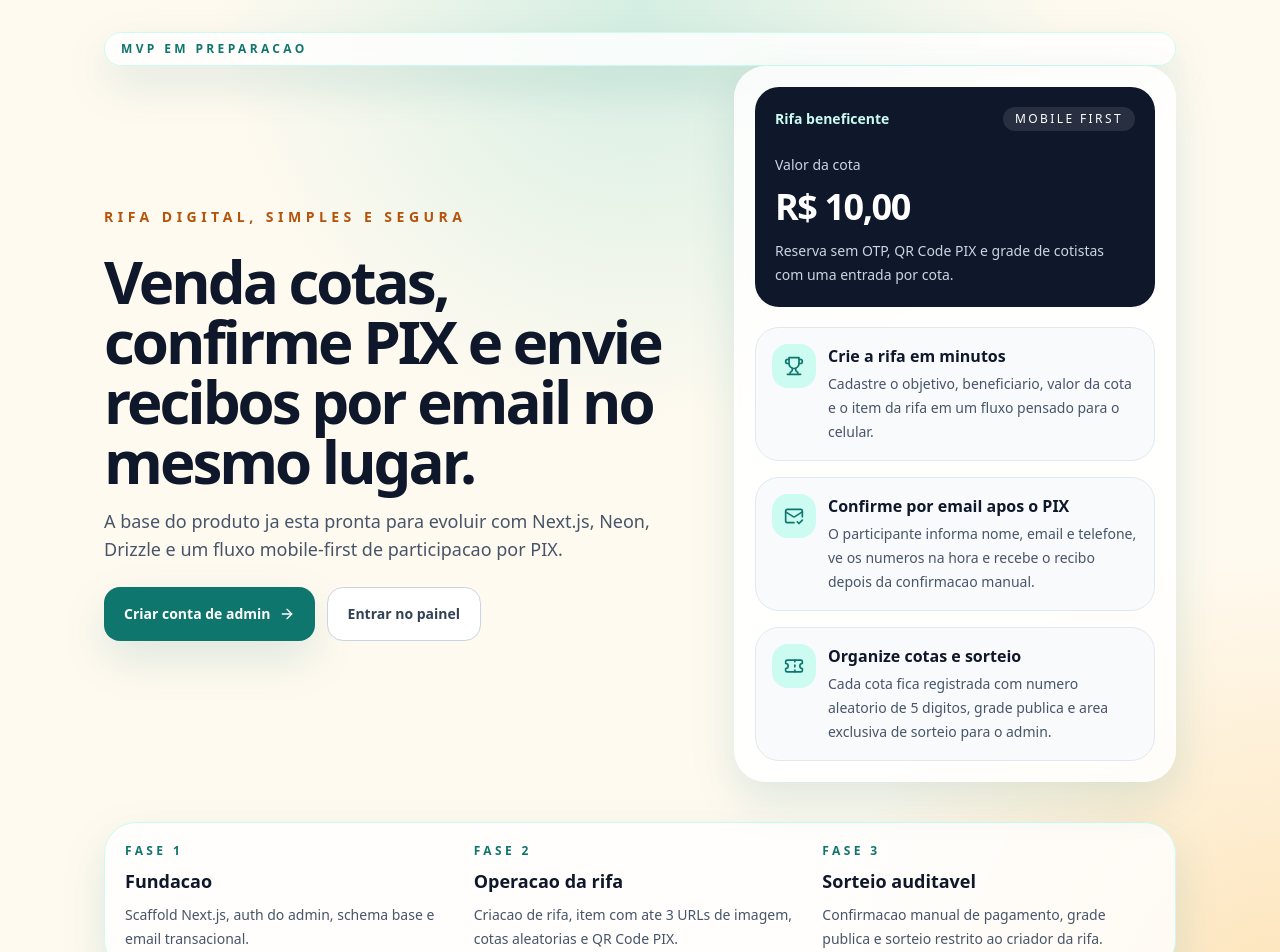
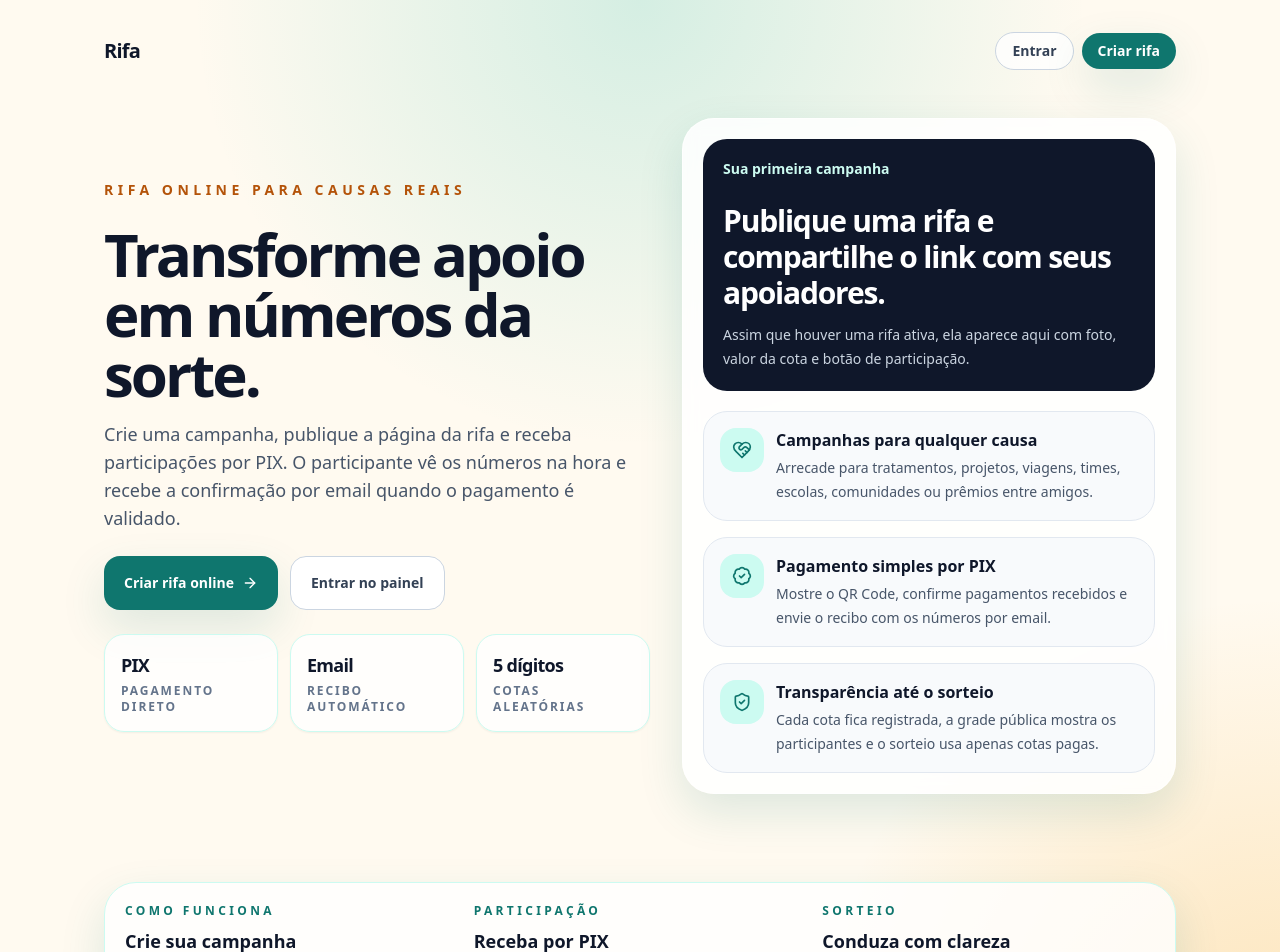
Before and after one commit to bornerj/Rifa, a Next.js app: page / in a window 1280 px wide. Shown: the top 952 px of the page. Built offline with nearby package versions, Linux system fonts and the light colour scheme; no server answers; the database is empty.

Commit message:
feat: improve raffle landing and email receipt flow

```diff
--- a/src/app/api/admin/raffles/[id]/item/upload/route.ts
+++ b/src/app/api/admin/raffles/[id]/item/upload/route.ts
@@ -1,10 +1,10 @@
 import { put } from "@vercel/blob";
 import { NextResponse } from "next/server";
-import { and, eq } from "drizzle-orm";
+import { and, asc, eq } from "drizzle-orm";
 
 import { requireConfirmedAdmin } from "@/features/auth/session";
 import { getDb } from "@/server/db";
-import { raffles } from "@/server/db/schema";
+import { raffleItemImages, raffleItems, raffles } from "@/server/db/schema";
 
 type RouteContext = {
   params: Promise<{
@@ -21,12 +21,13 @@ export async function POST(request: Request, context: RouteContext): Promise<Nex
 
   const db = getDb();
   const [raffle] = await db
-    .select({ id: raffles.id })
+    .select({ id: raffles.id, itemId: raffleItems.id })
     .from(raffles)
+    .leftJoin(raffleItems, eq(raffleItems.raffleId, raffles.id))
     .where(and(eq(raffles.id, id), eq(raffles.createdByUserId, admin.id)))
     .limit(1);
 
-  if (!raffle) {
+  if (!raffle || !raffle.itemId) {
     return NextResponse.json({ message: "Rifa nao encontrada." }, { status: 404 });
   }
 
@@ -51,5 +52,41 @@ export async function POST(request: Request, context: RouteContext): Promise<Nex
     addRandomSuffix: true,
   });
 
+  const existingImages = await db
+    .select({
+      id: raffleItemImages.id,
+      sortOrder: raffleItemImages.sortOrder,
+    })
+    .from(raffleItemImages)
+    .where(eq(raffleItemImages.raffleItemId, raffle.itemId))
+    .orderBy(asc(raffleItemImages.sortOrder));
+
+  await db.transaction(async (tx) => {
+    await tx
+      .update(raffleItemImages)
+      .set({ isRealItemImage: false })
+      .where(eq(raffleItemImages.raffleItemId, raffle.itemId as string));
+
+    const firstImage = existingImages[0];
+    if (firstImage) {
+      await tx
+        .update(raffleItemImages)
+        .set({
+          imageUrl: blob.url,
+          isRealItemImage: true,
+          sortOrder: 0,
+        })
+        .where(eq(raffleItemImages.id, firstImage.id));
+      return;
+    }
+
+    await tx.insert(raffleItemImages).values({
+      raffleItemId: raffle.itemId as string,
+      imageUrl: blob.url,
+      isRealItemImage: true,
+      sortOrder: 0,
+    });
+  });
+
   return NextResponse.json({ imageUrl: blob.url });
 }
--- a/src/app/page.tsx
+++ b/src/app/page.tsx
@@ -1,47 +1,71 @@
 import Link from "next/link";
-import { ArrowRight, MailCheck, Ticket, Trophy } from "lucide-react";
+import { ArrowRight, BadgeCheck, HeartHandshake, ShieldCheck, Ticket } from "lucide-react";
+
+import { getLatestPublishedRaffleForLanding } from "@/features/raffles/repository";
+import { formatCurrencyFromCents, formatDate } from "@/lib/formatters";
+
+export const dynamic = "force-dynamic";
 
 const highlights = [
   {
-    title: "Crie a rifa em minutos",
+    title: "Campanhas para qualquer causa",
     description:
-      "Cadastre o objetivo, beneficiario, valor da cota e o item da rifa em um fluxo pensado para o celular.",
-    icon: Trophy,
+      "Arrecade para tratamentos, projetos, viagens, times, escolas, comunidades ou prêmios entre amigos.",
+    icon: HeartHandshake,
   },
   {
-    title: "Confirme por email apos o PIX",
+    title: "Pagamento simples por PIX",
     description:
-      "O participante informa nome, email e telefone, ve os numeros na hora e recebe o recibo depois da confirmacao manual.",
-    icon: MailCheck,
+      "Mostre o QR Code, confirme pagamentos recebidos e envie o recibo com os números por email.",
+    icon: BadgeCheck,
   },
   {
-    title: "Organize cotas e sorteio",
+    title: "Transparência até o sorteio",
     description:
-      "Cada cota fica registrada com numero aleatorio de 5 digitos, grade publica e area exclusiva de sorteio para o admin.",
-    icon: Ticket,
+      "Cada cota fica registrada, a grade pública mostra os participantes e o sorteio usa apenas cotas pagas.",
+    icon: ShieldCheck,
   },
 ];
 
-export default function HomePage(): React.JSX.Element {
+export default async function HomePage(): Promise<React.JSX.Element> {
+  const latestRaffle = await getLatestPublishedRaffleForLanding();
+
   return (
     <main className="min-h-screen bg-paper bg-raffle-glow text-ink">
       <section className="mx-auto flex min-h-screen max-w-6xl flex-col justify-between px-5 py-8 sm:px-8 lg:px-10">
-        <div className="rounded-full border border-brand-100 bg-white/80 px-4 py-2 text-xs font-semibold uppercase tracking-[0.28em] text-brand-700 shadow-raffle backdrop-blur">
-          MVP em preparacao
-        </div>
+        <nav className="flex flex-wrap items-center justify-between gap-3">
+          <Link href="/" className="text-xl font-black tracking-[-0.04em] text-ink">
+            Rifa
+          </Link>
+          <div className="flex items-center gap-2">
+            <Link
+              href="/entrar"
+              className="rounded-full border border-slate-300 bg-white/80 px-4 py-2 text-sm font-semibold text-slate-700 transition hover:border-brand-500 hover:text-brand-700"
+            >
+              Entrar
+            </Link>
+            <Link
+              href="/cadastrar"
+              className="rounded-full bg-brand-700 px-4 py-2 text-sm font-semibold text-white shadow-raffle transition hover:bg-brand-900"
+            >
+              Criar rifa
+            </Link>
+          </div>
+        </nav>
 
-        <div className="grid gap-8 lg:grid-cols-[1.15fr_0.85fr] lg:items-center">
+        <div className="grid gap-8 py-12 lg:grid-cols-[1.05fr_0.95fr] lg:items-center">
           <div className="space-y-6">
             <p className="text-sm font-semibold uppercase tracking-[0.32em] text-accent-700">
-              rifa digital, simples e segura
+              rifa online para causas reais
             </p>
             <div className="space-y-4">
               <h1 className="max-w-xl text-5xl font-black leading-[0.95] tracking-[-0.05em] sm:text-6xl">
-                Venda cotas, confirme PIX e envie recibos por email no mesmo lugar.
+                Transforme apoio em números da sorte.
               </h1>
               <p className="max-w-xl text-base leading-7 text-slate-600 sm:text-lg">
-                A base do produto ja esta pronta para evoluir com Next.js, Neon, Drizzle e um fluxo
-                mobile-first de participacao por PIX.
+                Crie uma campanha, publique a página da rifa e receba participações por PIX. O
+                participante vê os números na hora e recebe a confirmação por email quando o
+                pagamento é validado.
               </p>
             </div>
 
@@ -50,34 +74,85 @@ export default function HomePage(): React.JSX.Element {
                 href="/cadastrar"
                 className="inline-flex items-center justify-center gap-2 rounded-2xl bg-brand-700 px-5 py-4 text-sm font-semibold text-white shadow-raffle transition hover:bg-brand-900"
               >
-                Criar conta de admin
+                Criar rifa online
                 <ArrowRight className="h-4 w-4" />
               </Link>
               <Link
-                href="/entrar"
+                href={latestRaffle ? `/r/${latestRaffle.slug}` : "/entrar"}
                 className="inline-flex items-center justify-center rounded-2xl border border-slate-300 bg-white px-5 py-4 text-sm font-semibold text-slate-700 transition hover:border-brand-500 hover:text-brand-700"
               >
-                Entrar no painel
+                {latestRaffle ? "Ver rifa ativa" : "Entrar no painel"}
               </Link>
+            </div>
+
+            <div className="grid max-w-xl gap-3 sm:grid-cols-3">
+              <Metric value="PIX" label="Pagamento direto" />
+              <Metric value="Email" label="Recibo automático" />
+              <Metric value="5 dígitos" label="Cotas aleatórias" />
             </div>
           </div>
 
           <div className="rounded-[2rem] border border-white/70 bg-white/85 p-5 shadow-raffle backdrop-blur">
-            <div className="rounded-[1.5rem] bg-ink p-5 text-white">
-              <div className="flex items-center justify-between text-sm">
-                <span className="font-semibold text-brand-100">Rifa beneficente</span>
-                <span className="rounded-full bg-white/10 px-3 py-1 text-xs uppercase tracking-[0.2em]">
-                  mobile first
-                </span>
-              </div>
-              <div className="mt-6 space-y-3">
-                <p className="text-sm text-slate-300">Valor da cota</p>
-                <p className="text-4xl font-black tracking-[-0.04em]">R$ 10,00</p>
-                <p className="text-sm leading-6 text-slate-300">
-                  Reserva sem OTP, QR Code PIX e grade de cotistas com uma entrada por cota.
+            {latestRaffle ? (
+              <article className="overflow-hidden rounded-[1.5rem] border border-slate-200 bg-white">
+                {latestRaffle.imageUrl ? (
+                  <a href={`/r/${latestRaffle.slug}`} className="relative block aspect-[4/3] bg-slate-100">
+                    <img
+                      src={latestRaffle.imageUrl}
+                      alt={`Imagem da rifa ${latestRaffle.name}`}
+                      className="h-full w-full object-cover"
+                    />
+                    {latestRaffle.isRealItemImage ? (
+                      <span className="absolute left-3 top-3 rounded-full bg-white px-3 py-1 text-xs font-bold text-brand-800 shadow-sm">
+                        Imagem real do objeto
+                      </span>
+                    ) : null}
+                  </a>
+                ) : null}
+                <div className="p-5">
+                  <div className="flex items-center justify-between gap-3 text-sm">
+                    <span className="font-semibold text-brand-700">Campanha ativa</span>
+                    <span className="rounded-full bg-brand-50 px-3 py-1 text-xs font-bold uppercase tracking-[0.16em] text-brand-800">
+                      {formatCurrencyFromCents(latestRaffle.quotaPriceInCents)}
+                    </span>
+                  </div>
+                  <h2 className="mt-4 text-2xl font-black tracking-[-0.04em] text-ink">
+                    {latestRaffle.name}
+                  </h2>
+                  <p className="mt-2 text-sm leading-6 text-slate-600">
+                    {latestRaffle.purpose.length > 180
+                      ? `${latestRaffle.purpose.slice(0, 180)}...`
+                      : latestRaffle.purpose}
+                  </p>
+                  <div className="mt-4 grid gap-3 rounded-2xl bg-slate-50 p-4 text-sm text-slate-700">
+                    <p>
+                      <strong>Beneficiário:</strong> {latestRaffle.beneficiary}
+                    </p>
+                    <p>
+                      <strong>Encerramento:</strong> {formatDate(latestRaffle.expiresAt)}
+                    </p>
+                  </div>
+                  <Link
+                    href={`/r/${latestRaffle.slug}`}
+                    className="mt-4 inline-flex w-full items-center justify-center gap-2 rounded-2xl bg-ink px-4 py-3 text-sm font-semibold text-white"
+                  >
+                    Participar desta rifa
+                    <Ticket className="h-4 w-4" />
+                  </Link>
+                </div>
+              </article>
+            ) : (
+              <div className="rounded-[1.5rem] bg-ink p-5 text-white">
+                <p className="text-sm font-semibold text-brand-100">Sua primeira campanha</p>
+                <h2 className="mt-6 text-3xl font-black tracking-[-0.04em]">
+                  Publique uma rifa e compartilhe o link com seus apoiadores.
+                </h2>
+                <p className="mt-3 text-sm leading-6 text-slate-300">
+                  Assim que houver uma rifa ativa, ela aparece aqui com foto, valor da cota e botão
+                  de participação.
                 </p>
               </div>
-            </div>
+            )}
 
             <div id="stack" className="mt-5 grid gap-4">
               {highlights.map(({ title, description, icon: Icon }) => (
@@ -105,24 +180,24 @@ export default function HomePage(): React.JSX.Element {
           className="mt-10 grid gap-4 rounded-[2rem] border border-brand-100 bg-white/80 p-5 shadow-raffle sm:grid-cols-3"
         >
           <div>
-            <p className="text-xs font-semibold uppercase tracking-[0.28em] text-brand-700">fase 1</p>
-            <h3 className="mt-2 text-lg font-bold">Fundacao</h3>
+            <p className="text-xs font-semibold uppercase tracking-[0.28em] text-brand-700">como funciona</p>
+            <h3 className="mt-2 text-lg font-bold">Crie sua campanha</h3>
             <p className="mt-2 text-sm leading-6 text-slate-600">
-              Scaffold Next.js, auth do admin, schema base e email transacional.
+              Cadastre a rifa, o valor da cota, o objeto e as imagens em poucos minutos.
             </p>
           </div>
           <div>
-            <p className="text-xs font-semibold uppercase tracking-[0.28em] text-brand-700">fase 2</p>
-            <h3 className="mt-2 text-lg font-bold">Operacao da rifa</h3>
+            <p className="text-xs font-semibold uppercase tracking-[0.28em] text-brand-700">participação</p>
+            <h3 className="mt-2 text-lg font-bold">Receba por PIX</h3>
             <p className="mt-2 text-sm leading-6 text-slate-600">
-              Criacao de rifa, item com ate 3 URLs de imagem, cotas aleatorias e QR Code PIX.
+              O participante escolhe as cotas, paga por PIX e recebe o recibo depois da confirmação.
             </p>
           </div>
           <div>
-            <p className="text-xs font-semibold uppercase tracking-[0.28em] text-brand-700">fase 3</p>
-            <h3 className="mt-2 text-lg font-bold">Sorteio auditavel</h3>
+            <p className="text-xs font-semibold uppercase tracking-[0.28em] text-brand-700">sorteio</p>
+            <h3 className="mt-2 text-lg font-bold">Conduza com clareza</h3>
             <p className="mt-2 text-sm leading-6 text-slate-600">
-              Confirmacao manual de pagamento, grade publica e sorteio restrito ao criador da rifa.
+              Confirme pagamentos, acompanhe a grade pública e sorteie apenas entre cotas pagas.
             </p>
           </div>
         </section>
@@ -130,3 +205,12 @@ export default function HomePage(): React.JSX.Element {
     </main>
   );
 }
+
+function Metric({ value, label }: { value: string; label: string }): React.JSX.Element {
+  return (
+    <div className="rounded-[1.25rem] border border-brand-100 bg-white/80 p-4 shadow-sm">
+      <p className="text-lg font-black tracking-[-0.04em] text-ink">{value}</p>
+      <p className="mt-1 text-xs font-semibold uppercase tracking-[0.16em] text-slate-500">{label}</p>
+    </div>
+  );
+}
--- a/src/features/raffles/components/admin-raffle-details-client.tsx
+++ b/src/features/raffles/components/admin-raffle-details-client.tsx
@@ -154,6 +154,7 @@ export function AdminRaffleDetailsClient({ raffleId }: Props): React.JSX.Element
         nextImages[0] = payload.imageUrl;
         return { ...current, images: nextImages };
       });
+      await fetchDetails();
     } finally {
       setUploadingImage(false);
     }
--- a/src/features/raffles/repository.ts
+++ b/src/features/raffles/repository.ts
@@ -28,6 +28,53 @@ export async function getRafflesByAdmin(userId: string) {
     .from(raffles)
     .where(eq(raffles.createdByUserId, userId))
     .orderBy(desc(raffles.createdAt));
+}
+
+export async function getLatestPublishedRaffleForLanding() {
+  const db = getDb();
+
+  const [raffle] = await db
+    .select({
+      id: raffles.id,
+      name: raffles.name,
+      slug: raffles.slug,
+      purpose: raffles.purpose,
+      beneficiary: raffles.beneficiary,
+      quotaPriceInCents: raffles.quotaPriceInCents,
+      status: raffles.status,
+      createdAt: raffles.createdAt,
+      expiresAt: raffles.expiresAt,
+      itemName: raffleItems.name,
+      itemId: raffleItems.id,
+    })
+    .from(raffles)
+    .leftJoin(raffleItems, eq(raffleItems.raffleId, raffles.id))
+    .where(eq(raffles.status, "published"))
+    .orderBy(desc(raffles.createdAt))
+    .limit(1);
+
+  if (!raffle) {
+    return null;
+  }
+
+  const [image] = raffle.itemId
+    ? await db
+        .select({
+          imageUrl: raffleItemImages.imageUrl,
+          isRealItemImage: raffleItemImages.isRealItemImage,
+          sortOrder: raffleItemImages.sortOrder,
+        })
+        .from(raffleItemImages)
+        .where(eq(raffleItemImages.raffleItemId, raffle.itemId))
+        .orderBy(desc(raffleItemImages.isRealItemImage), raffleItemImages.sortOrder)
+        .limit(1)
+    : [];
+
+  return {
+    ...raffle,
+    imageUrl: image?.imageUrl ?? null,
+    isRealItemImage: image?.isRealItemImage ?? false,
+  };
 }
 
 export async function getRaffleDetailsByAdmin(raffleId: string, userId: string) {
```
Also changed, not shown: memory/MODIFICATION_LOG.md (+32 -0 lines), memory/progress.md (+3 -1 lines).
